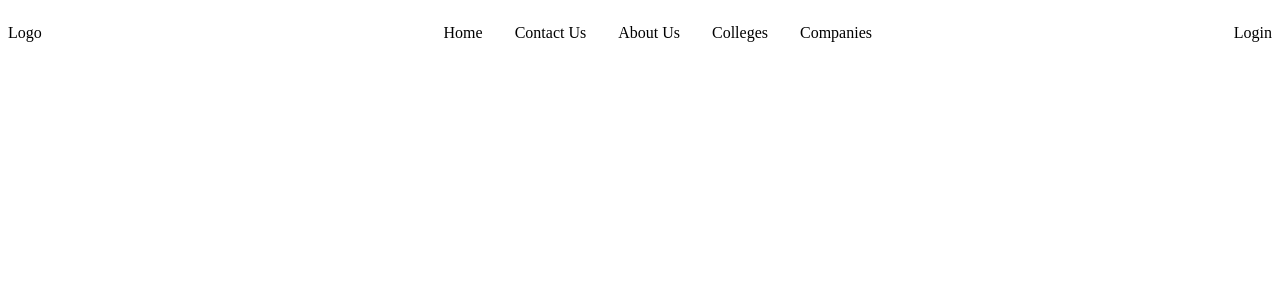
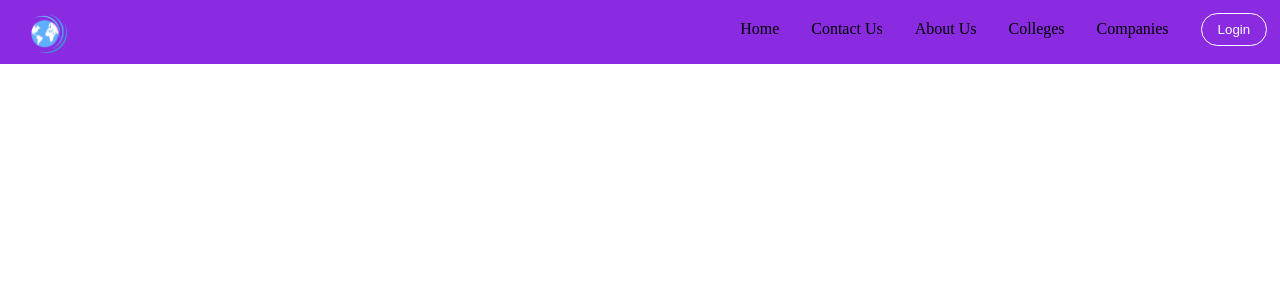
Before and after one commit to Samuel-for-github/Glitch, a React (Vite) app: page / in a window 1280 px wide. Shown: the top 300 px of the page. Built offline with nearby package versions, Linux system fonts and the light colour scheme.

Commit message:
nav bar styling

```diff
--- a/src/components/Navbar.jsx
+++ b/src/components/Navbar.jsx
@@ -1,21 +1,22 @@
 import React from 'react';
+import logo from '../assets/logo.png'
 import '../styles/componentsStyles/navbar.css'
 
 const Navbar = () => {
     return (
         <nav className="nav">
-            <div>
-                <p>Logo</p>
+            <div className="logo-container">
+                <img src={logo} alt="Logo" className="logo" />
             </div>
             <ul className="list">
-                <li>Home</li>
-                <li>Contact Us</li>
-                <li>About Us</li>
-                <li>Colleges</li>
-                <li>Companies</li>
+                <li><a href="">Home</a></li>
+                <li><a href="">Contact Us</a></li>
+                <li><a href="">About Us</a></li>
+                <li><a href="">Colleges</a></li>
+                <li><a href="">Companies</a></li>
             </ul>
-            <div>
-                <p>Login</p>
+            <div className="login">
+                <button>Login</button>
             </div>
         </nav>
     );
--- a/src/styles/App.css
+++ b/src/styles/App.css
@@ -0,0 +1,5 @@
+*{
+    margin: 0;
+    padding: 0;
+    box-sizing: border-box;
+}
--- a/src/styles/componentsStyles/navbar.css
+++ b/src/styles/componentsStyles/navbar.css
@@ -1,9 +1,51 @@
-.nav{
+.nav {
     display: flex;
     justify-content: space-between;
+    background-color: blueviolet;
+    padding: .8rem;
+    padding-bottom: 6px;
 }
-.list{
+
+.logo{
+   margin: 0;
+   margin-left: 1rem;
+   padding: 0;
+    width: 40px;
+}
+
+.list {
     display: flex;
     list-style: none;
     gap: 2rem;
+    margin-left: auto;
+    margin-right: 2rem;
+    margin-top: 7px;
+    color: white;
 }
+.logo {
+    color: white;
+    font-size: 1.5rem;
+    margin-right: 2rem;
+}
+a{
+    color: black;
+    text-decoration: none;
+}
+
+a:hover{
+    color: white;
+}
+button {
+    background-color: transparent;
+    color: white;
+    border: 1px solid white;
+    padding: 0.5rem 1rem;
+    border-radius: 25px;
+    cursor: pointer;
+    margin-top: .01rem;
+}
+
+button:hover {
+    background-color: white;
+    color: black;
+}
```
Also changed, not shown: src/assets/logo.png (added).
